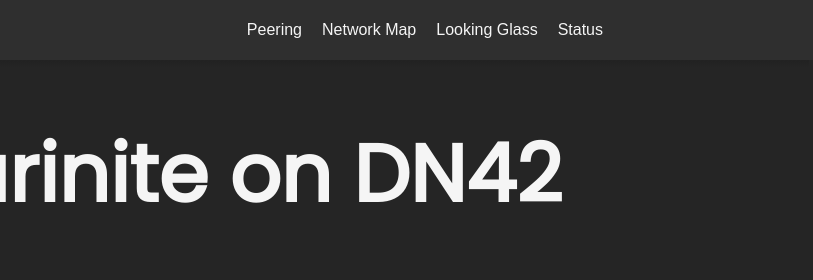
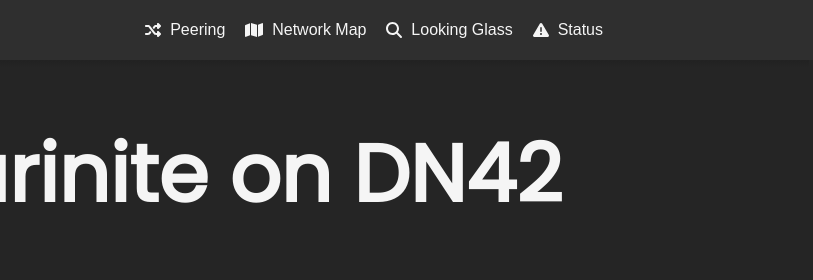
Before and after one commit to prevarinite/dn42-site, a Gatsby site: page / in a window 1280 px wide. Shown: the top 280 px of the page, 467-1280 px from the left. Built offline with nearby package versions, Linux system fonts and the light colour scheme; Gatsby itself is replaced by a stand-in of ours.

Commit message:
Added icons to navbar links

```diff
--- a/src/components/NavbarLink.jsx
+++ b/src/components/NavbarLink.jsx
@@ -1,12 +1,17 @@
 import React, { Component } from "react";
 import './NavbarLink.scss';
+import { FontAwesomeIcon } from "@fortawesome/react-fontawesome";
+import { faShuffle, faMap, faMagnifyingGlass, faTriangleExclamation } from "@fortawesome/free-solid-svg-icons";
+import { library } from "@fortawesome/fontawesome-svg-core";
+
+library.add(faShuffle, faMap, faMagnifyingGlass, faTriangleExclamation);
 
 export default class NavbarLink extends Component {
     render() {
         return (
             <a href={this.props.url} className="navbar-link">
-                {/*{this.props.icon !== undefined && (<i className={this.props.icon} style={this.props.style}/>)}*/}
-                {this.props.name}
+                {this.props.icon !== undefined && (<FontAwesomeIcon icon={this.props.icon} />)}
+                &nbsp;&nbsp;{this.props.name}
             </a>
         )
     }
--- a/src/resources/links.json
+++ b/src/resources/links.json
@@ -1,18 +1,22 @@
 [
   {
     "name": "Peering",
+    "icon": "shuffle",
     "url": "/peering"
   },
   {
     "name": "Network Map",
+    "icon": "map",
     "url": "/map"
   },
   {
     "name": "Looking Glass",
+    "icon": "magnifying-glass",
     "url": "https://heimdall.prevarinite.net"
   },
   {
     "name": "Status",
+    "icon": "triangle-exclamation",
     "url": "https://status.prevarinite.net"
   }
 ]
```
